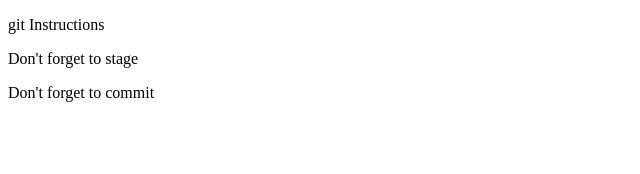
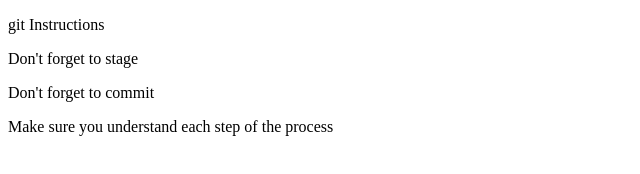
Before and after one commit to osuntuyi-yusuf/GitInstructions, a plain HTML site: page index.html in a window 1280 px wide. Shown: the whole page, without its empty margins (0-640 px from the left). Drawn offline with Linux system fonts and the light colour scheme.

Commit message:
Review Steps

```diff
--- a/index.html
+++ b/index.html
@@ -9,5 +9,6 @@
   <p>git Instructions</p>
   <p>Don't forget to stage</p>
   <p>Don't forget to commit</p>
+  <p>Make sure you understand each step of the process</p>
 </body>
 </html>
```
